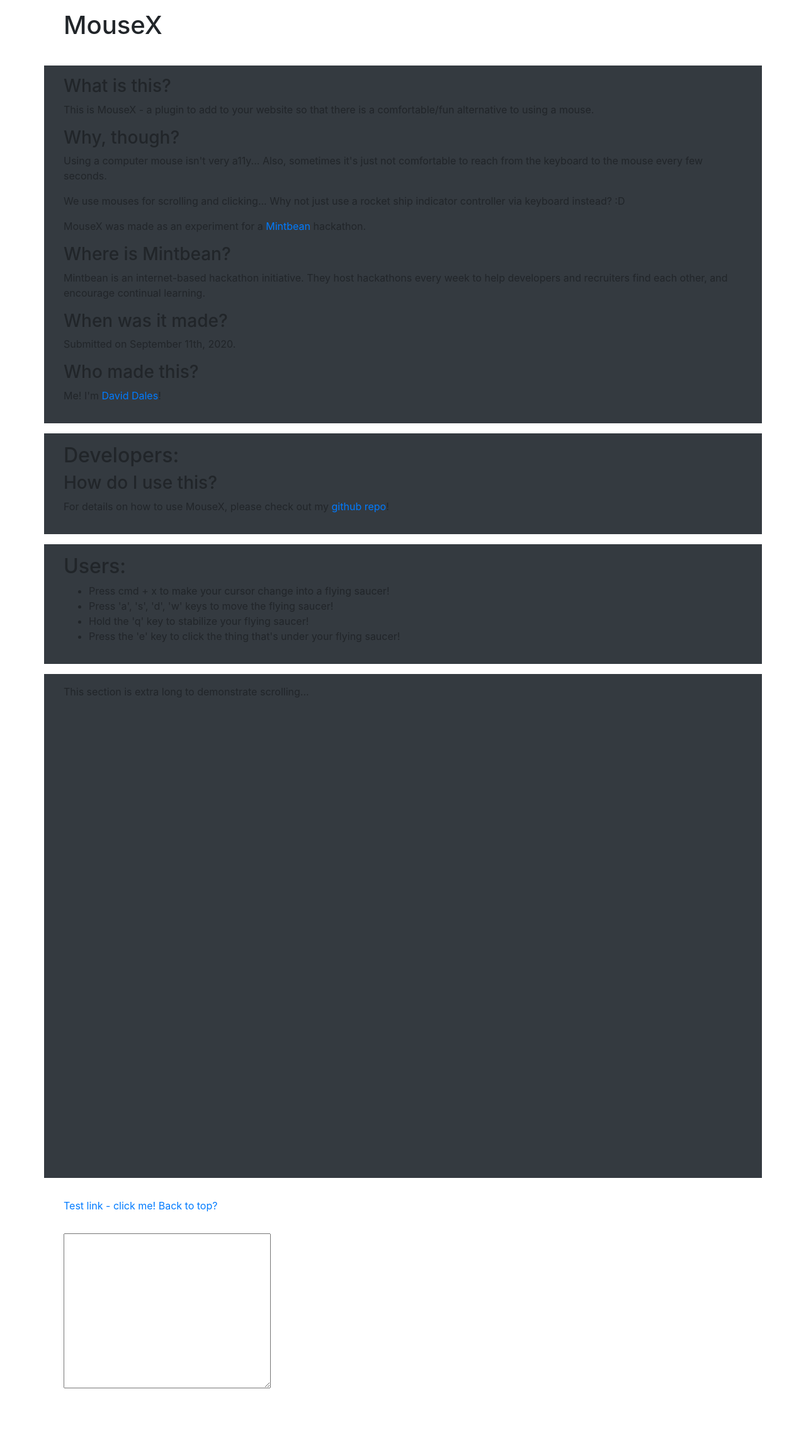
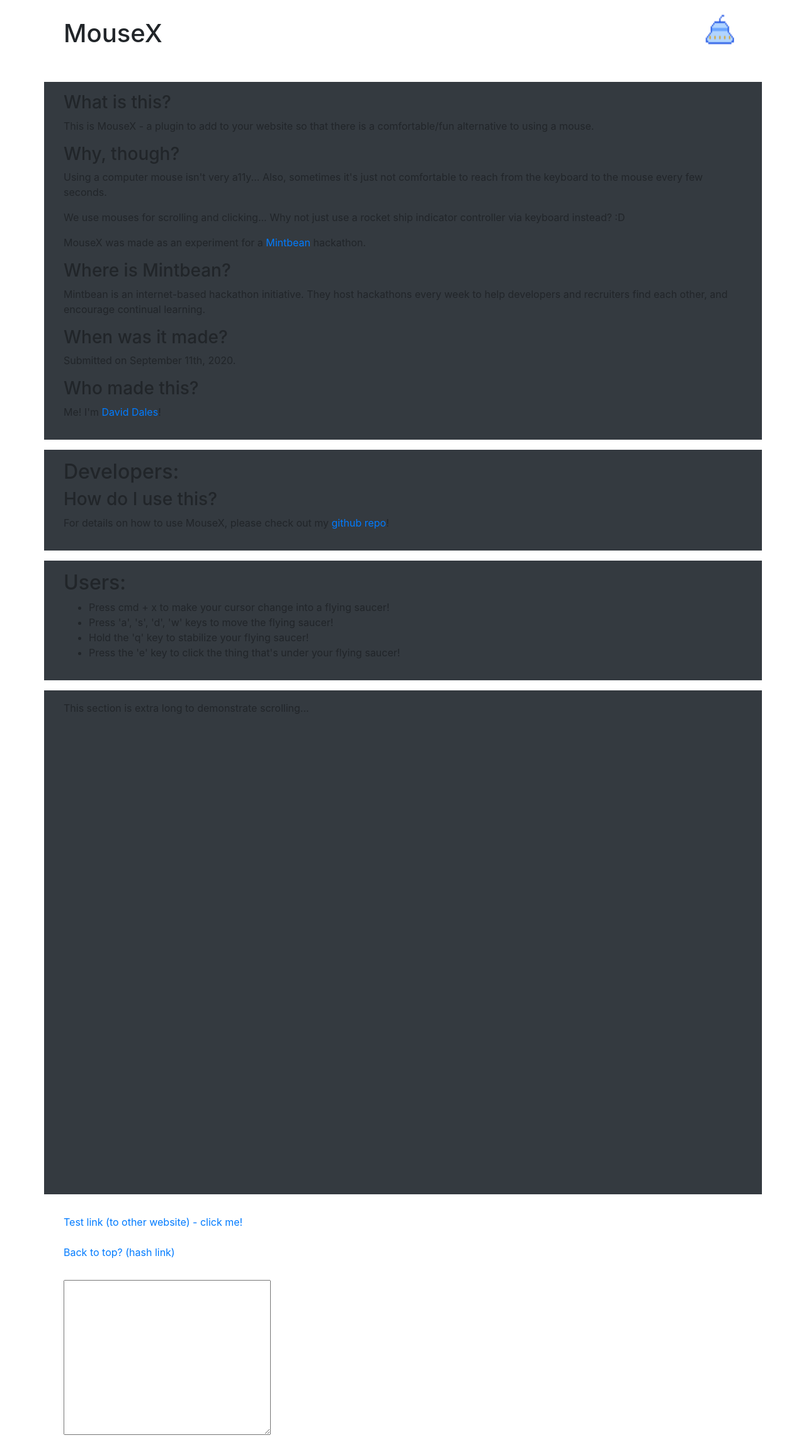
Before and after one commit to davidd647/mousex, a website built with Parcel: page src/index.html in a window 1280 px wide. Shown: the whole page at 63% size. Before the commit the page ends 2220 px from the top, so only its background shows below. Built offline with nearby package versions, Linux system fonts and the light colour scheme; files whose address does not match are found by name.

Commit message:
header improved, spacing on links increased

```diff
--- a/src/index.html
+++ b/src/index.html
@@ -19,8 +19,9 @@
   <body id="top">
     <div class="container mb-3">
       <div class="row p-3">
-        <div class="col">
+        <div class="col d-flex justify-content-between align-items-center">
           <h1>MouseX</h1>
+          <img src="assets/UFO.gif" alt="MouseX" style="width: 62px; height: 82px;">
         </div>
       </div>
     </div>
@@ -112,9 +113,11 @@
     <section class="container">
       <div class="row p-3">
         <div class="col">
-          <a href="http://www.spacex.com">Test link - click me!</a>
+          <a href="http://www.spacex.com">Test link (to other website) - click me!</a>
 
-          <a href="#">Back to top?</a>
+          <br><br>
+
+          <a href="#">Back to top? (hash link)</a>
         </div>
       </div>
     </section>
```
